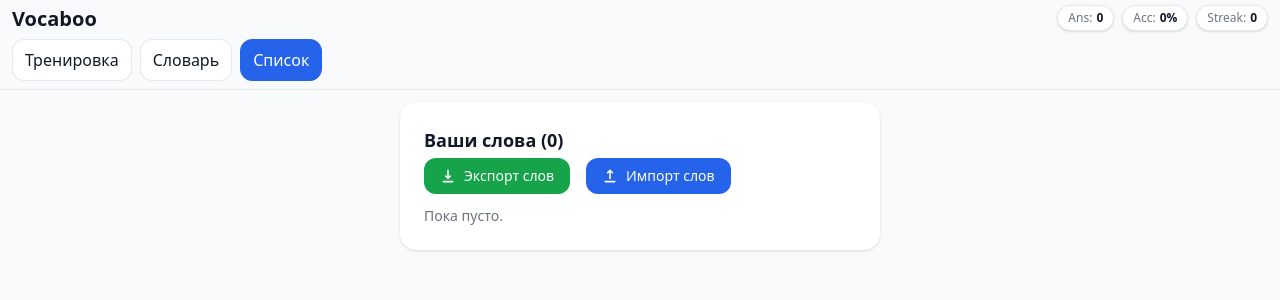
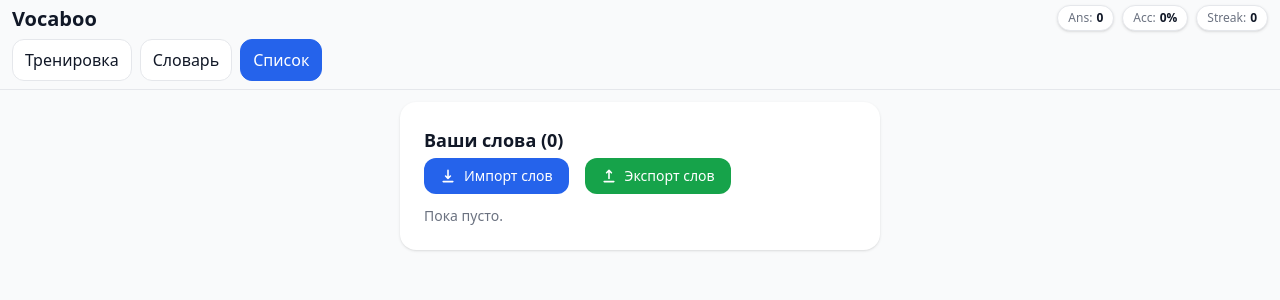
Before and after one commit to muratbyazrov/Vocaboo, a React (Create React App) app: page / in a window 1280 px wide. Both pictures are taken after a click on the button "Список". Shown: the top 300 px of the page. Built offline with nearby package versions, Linux system fonts and the light colour scheme.

Commit message:
Рефакторинг

```diff
--- a/src/views/ListView.jsx
+++ b/src/views/ListView.jsx
@@ -77,17 +77,9 @@ export default function ListView({ words, setWords }) {
       {/* Импорт / Экспорт */}
       {!editingId && (
         <div className="mb-3 flex flex-row gap-4 items-center">
-          <button
-            className="inline-flex items-center justify-center gap-2 px-4 py-2 rounded-xl bg-green-600 text-white text-sm hover:bg-green-700 active:scale-[0.99] transition"
-            onClick={() => exportWords(words)}
-          >
-            <HiDownload className="w-4 h-4"/>
-            <span>Экспорт слов</span>
-          </button>
-
           <label
             className="inline-flex items-center justify-center gap-2 px-4 py-2 rounded-xl bg-blue-600 text-white text-sm cursor-pointer hover:bg-blue-700 active:scale-[0.99] transition">
-            <HiUpload className="w-4 h-4"/>
+            <HiDownload className="w-4 h-4"/>
             <span>Импорт слов</span>
             <input
               type="file"
@@ -96,6 +88,14 @@ export default function ListView({ words, setWords }) {
               onChange={handleImportWordsFactory(words, setWords)}
             />
           </label>
+
+          <button
+            className="inline-flex items-center justify-center gap-2 px-4 py-2 rounded-xl bg-green-600 text-white text-sm hover:bg-green-700 active:scale-[0.99] transition"
+            onClick={() => exportWords(words)}
+          >
+            <HiUpload className="w-4 h-4"/>
+            <span>Экспорт слов</span>
+          </button>
         </div>
       )}
 
@@ -108,7 +108,7 @@ export default function ListView({ words, setWords }) {
             /* Режим редактирования */
             <div className="rounded-2xl border border-gray-200 bg-gray-50">
               <div className="px-3 sm:px-4 pt-3 sm:pt-4">
-                <div className="text-xs text-gray-500 mb-3">Редактирование записи</div>
+              <div className="text-xs text-gray-500 mb-3">Редактирование записи</div>
 
                 <div className="space-y-4">
                   <div>
```
